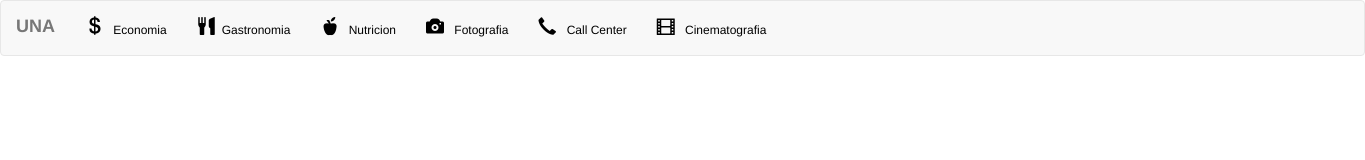
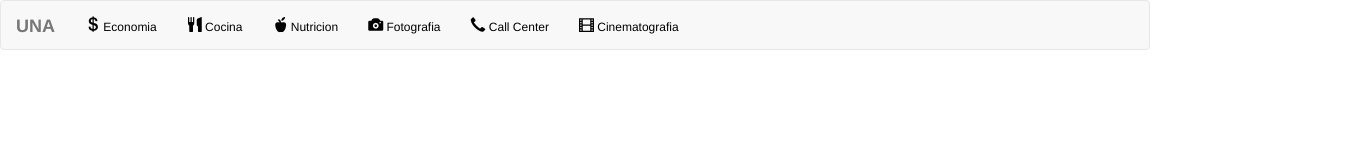
Before and after one commit to 123ciro/TP-Boostrap, a plain HTML site: page public_html/index.html in a window 1280 px wide. Shown: the whole page, 1365 px wide, since content can reach past the window. Drawn offline with nearby package versions, Linux system fonts and the light colour scheme.

Commit message:
Commit-13-03-2018

```diff
--- a/public_html/index.html
+++ b/public_html/index.html
@@ -32,12 +32,24 @@ and open the template in the editor.
                 <!-- Collect the nav links, forms, and other content for toggling -->
                 <div class="collapse navbar-collapse" id="bs-example-navbar-collapse-1">
                     <ul class="nav navbar-nav">
-                        <li> <a href="#"> <i  class="glyphicon glyphicon-usd icono" ></i> <span class="titulo">&nbsp; Economia </span></a></li>
-                        <li><a href="#"> <i  class="glyphicon glyphicon-cutlery icono"></i> <span class="titulo">&nbsp;Gastronomia </span></a></li>
-                        <li><a href="#"> <i  class="glyphicon glyphicon-apple icono" ></i> <span class="titulo">&nbsp; Nutricion </span></a></li>
-                        <li><a href="#"  > <i  class="glyphicon glyphicon-camera icono"></i> <span class="titulo">&nbsp; Fotografia </span></a></li>
-                        <li><a href="#"  > <i  class="glyphicon glyphicon-earphone icono "></i> <span class="titulo">&nbsp; Call Center </span></a></li>
-                        <li><a href="#"  > <i  class="glyphicon glyphicon-film icono"></i> <span class="titulo">&nbsp; Cinematografia </span></a></li>
+                        <li><a href="#"> <i class="glyphicon glyphicon-usd icono" ></i><span class="titulo">&nbsp;Economia </span></a>
+
+                        </li>
+                        <li><a href="#"> <i class="glyphicon glyphicon-cutlery icono"></i><span class="titulo">&nbsp;Cocina </span></a>
+
+                        </li>
+                        <li><a href="#"> <i class="glyphicon glyphicon-apple icono" ></i><span class="titulo">&nbsp;Nutricion </span></a>
+
+                        </li>
+                        <li><a href="#"> <i class="glyphicon glyphicon-camera icono"></i><span class="titulo">&nbsp;Fotografia </span></a>
+
+                        </li>
+                        <li><a href="#"> <i class="glyphicon glyphicon-earphone icono "></i><span class="titulo">&nbsp;Call Center </span></a>
+
+                        </li>
+                        <li><a href="#"> <i class="glyphicon glyphicon-film icono"></i><span class="titulo">&nbsp;Cinematografia </span></a>
+
+                        </li>
 
                     </ul>
 
--- a/public_html/styles.css
+++ b/public_html/styles.css
@@ -8,83 +8,58 @@ and open the template in the editor.
     Author     : oym-dev06
 */
 
+@media screen and (min-width: 768px) {
     .navbar-default{
-
-    width: 1365px;
-    height: fit-content;
-
-}
-
-.navbar-collapse{
-
-    font-size: 13px;
-    position: relative;
-
+        display: block;
+        width: 1150px;
+        height: 20px;
     }
     .icono{
-    font-size: 18px;
+        font-size: 15px;
     }
     .titulo{
         font-size: 12px;
     }
-
     #colapsado{
         visibility: hidden;
     }
-
     #vertical{
         visibility: hidden;
     }
-
     .navbar-default .navbar-nav>li>a{
         color: black;
     }
-
+}
 @media screen and (max-width: 1000px) {
     .navbar-default{
-
         width: 150px;
         height: 700px;
     }
-
     #colapsado{
         visibility: visible;
     }
-
     #vertical{
         visibility: visible;
     }
-
     .navbar-default .navbar-toggle{
         display: none;
     }
-
     .navbar-default .navbar-collapse{
         display: block;
     }
-
-
 }
-
 @media screen and (max-width: 400px) {
     .navbar-default{
-
         width: 70px;
         height: 700px;
     }
-
-
     .navbar-default .navbar-toggle{
         display: none;
     }
-
     .navbar-default .navbar-collapse{
         display: block;
-
     }
     .titulo{
         display: none;
     }
-
-
 }
```
Also changed, not shown: 2 other files. Lines whose indentation alone changed are shown as unchanged.
